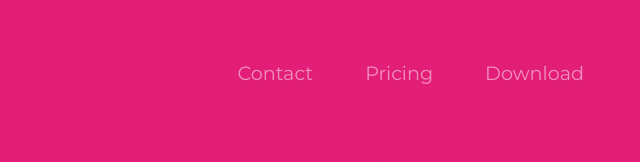
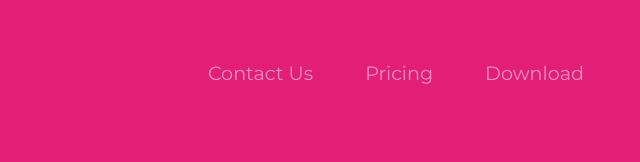
Before and after one commit to antony1998/Booking-App, a plain HTML site: page index.html in a window 1280 px wide. Shown: the top 162 px of the page, 478-1118 px from the left. Drawn offline with nearby package versions, Linux system fonts and the light colour scheme.

Commit message:
modify index.html

```diff
--- a/index.html
+++ b/index.html
@@ -46,7 +46,7 @@
 
           <ul class="navbar-nav ml-auto">
             <li class="nav-item">
-              <a class="nav-link" href="#footer">Contact</a>
+              <a class="nav-link" href="#footer">Contact Us</a>
             </li>
             <li class="nav-item">
               <a class="nav-link" href="#pricing">Pricing</a>
```
